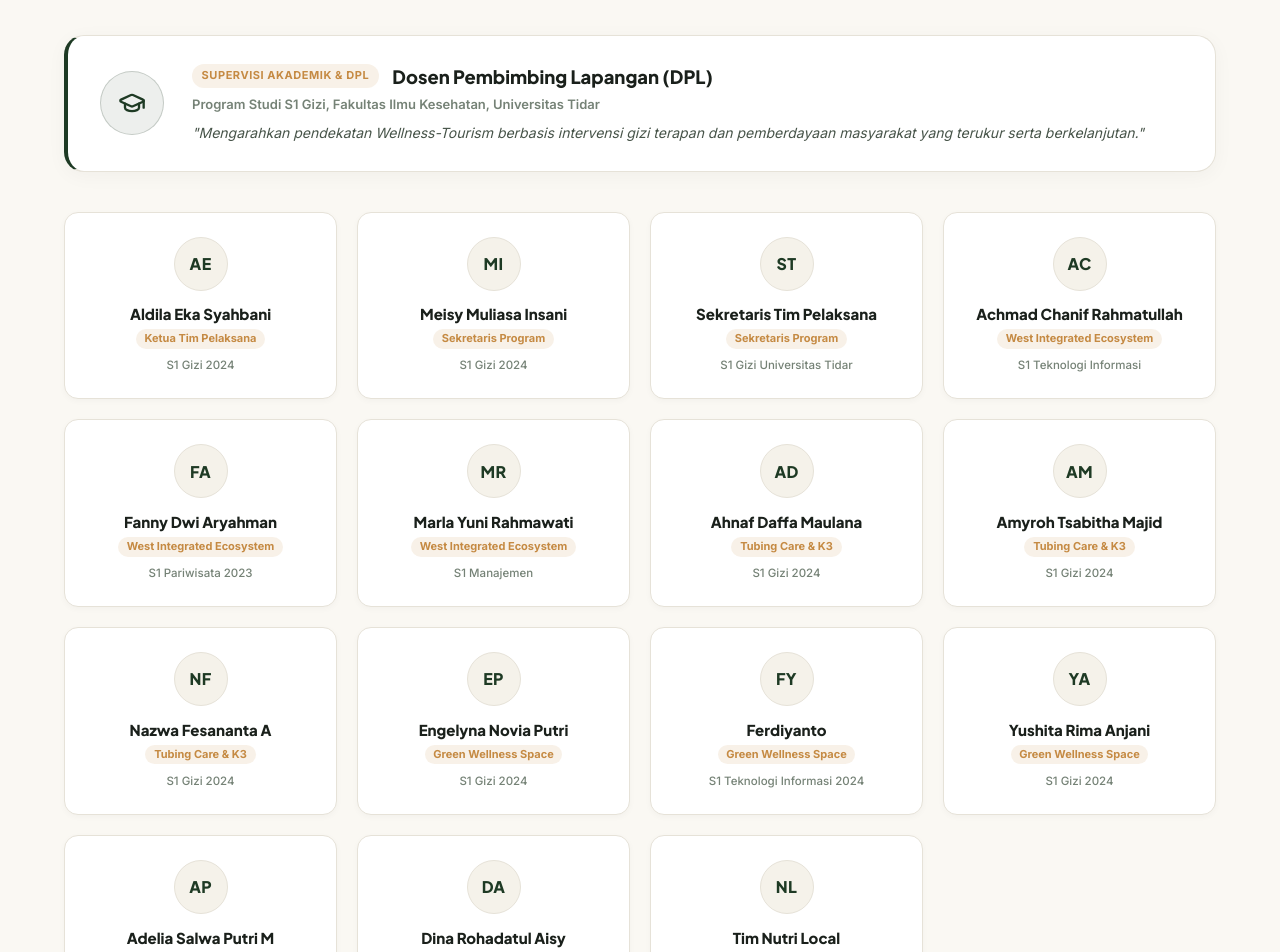
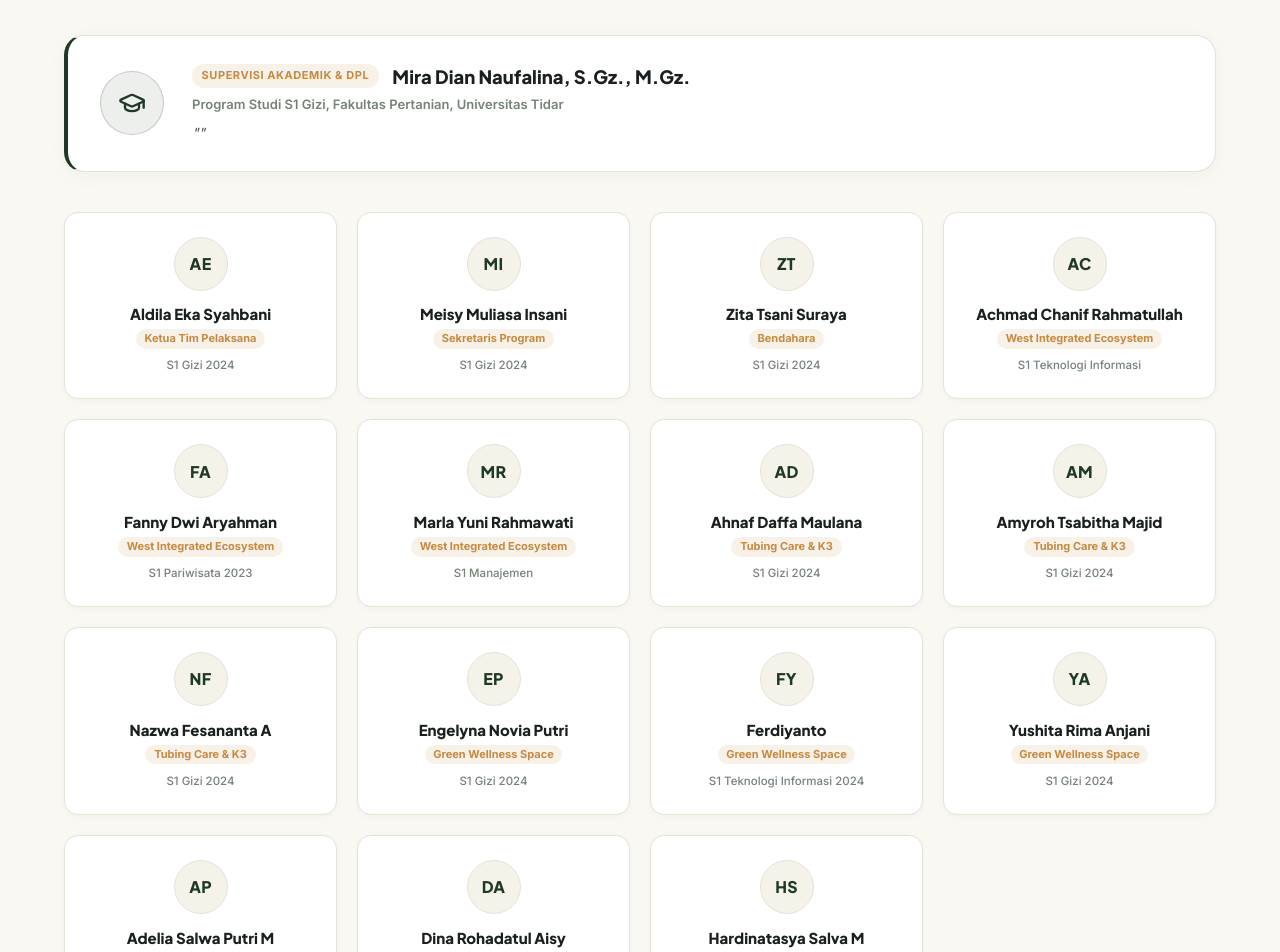
Before and after one commit to Chanifg/landing-page, a React (Vite) app: page / in a window 1280 px wide. Shown: the part 7240-8192 px from the top of the page. Built offline with nearby package versions, Linux system fonts and the light colour scheme; no server answers; the database is empty.

Commit message:
feat: integrate new documentation photos into gallery cluster 4 and add Zita team photo

```diff
--- a/src/data/siteImages.js
+++ b/src/data/siteImages.js
@@ -125,9 +125,9 @@ export const siteImages = {
     },
     {
       id: 'bento-12',
-      title: 'Pelatihan Pertolongan Pertama Gawat Darurat',
+      title: 'Aktivitas Dokumentasi Lapangan',
       caption: '',
-      src: '/images/documentation/pelatihan-p3k-pmi.jpg'
+      src: '/images/documentation/IMG_3234.JPG'
     },
 
     // Cluster 3
@@ -166,15 +166,54 @@ export const siteImages = {
       title: 'Koordinasi Kelembagaan Bersama Perangkat Desa',
       caption: '',
       src: '/images/documentation/PXL_20260715_100409504.jpg'
+    },
+
+    // Cluster 4 (Foto Tambahan Terbaru)
+    {
+      id: 'bento-19',
+      title: 'Dokumentasi Lapangan & Interaksi Warga',
+      caption: '',
+      src: '/images/documentation/PXL_20260718_095025059.jpg'
+    },
+    {
+      id: 'bento-20',
+      title: 'Kegiatan Kolaborasi Tim Mahasiswa',
+      caption: '',
+      src: '/images/documentation/PXL_20260904_034511263.jpg'
+    },
+    {
+      id: 'bento-21',
+      title: 'Pemberdayaan Masyarakat Tampirkulon',
+      caption: '',
+      src: '/images/documentation/IMG-20260921-WA0028.jpg'
+    },
+    {
+      id: 'bento-22',
+      title: 'Aktivitas Program Pengabdian Ormawa',
+      caption: '',
+      src: '/images/documentation/PXL_20260904_030614081.jpg'
+    },
+    {
+      id: 'bento-23',
+      title: 'Pendampingan dan Diskusi Bersama Komunitas',
+      caption: '',
+      src: '/images/documentation/PXL_20260715_135125017.jpg'
+    },
+    {
+      id: 'bento-24',
+      title: 'Kunjungan dan Pemantauan Potensi Wilayah',
+      caption: '',
+      src: '/images/documentation/Salinan PXL_20260801_042839577.jpg'
     }
   ],
   dpl: {
-    name: 'Dosen Pembimbing Lapangan (DPL)',
+    name: 'Mira Dian Naufalina, S.Gz., M.Gz.',
+    role: 'Dosen Pembimbing Lapangan',
     title: 'Pembimbing Akademik & Supervisi Program',
-    affiliation: 'Program Studi S1 Gizi, Fakultas Ilmu Kesehatan, Universitas Tidar',
-    quote: 'Mengarahkan pendekatan Wellness-Tourism berbasis intervensi gizi terapan dan pemberdayaan masyarakat yang terukur serta berkelanjutan.',
-    image: null,
-    isPlaceholder: true
+    affiliation: 'Program Studi S1 Gizi, Fakultas Pertanian, Universitas Tidar',
+    initial: 'MD',
+    image: '/images/team/Mira Dian Naufalina S.Gz., M.Gz_Dosen Pendamping.jpeg',
+    isPlaceholder: false
   },
   team: [
     {
@@ -192,12 +231,11 @@ export const siteImages = {
       image: '/images/team/Meisy Muliasa Insani_S1 Gizi 2024_Sekretaris.png'
     },
     {
-      name: 'Sekretaris Tim Pelaksana',
-      role: 'Sekretaris Program',
-      dept: 'S1 Gizi Universitas Tidar',
-      initial: 'ST',
-      image: null,
-      isPlaceholder: true
+      name: 'Zita Tsani Suraya',
+      role: 'Bendahara',
+      dept: 'S1 Gizi 2024',
+      initial: 'ZT',
+      image: '/images/team/Zita Tsani Suraya_S1 Gizi 2024_Bendahara.png'
     },
     {
       name: 'Achmad Chanif Rahmatullah',
@@ -277,12 +315,11 @@ export const siteImages = {
       image: '/images/team/Dina Rohadatul Aisy_S1 Gizi 2024_Nutrilocal.png'
     },
     {
-      name: 'Tim Nutri Local',
+      name: 'Hardinatasya Salva M',
       role: 'Nutri Local',
-      dept: 'S1 Gizi Universitas Tidar',
-      initial: 'NL',
-      image: null,
-      isPlaceholder: true
+      dept: 'S1 Gizi 2024',
+      initial: 'HS',
+      image: '/images/team/Hardinatasya Salva M_S1 Gizi 2024-Nutrilocal.png'
     }
   ]
 };
```
Also changed, not shown: 1 other file (tests, documents, lock files or other folders).
